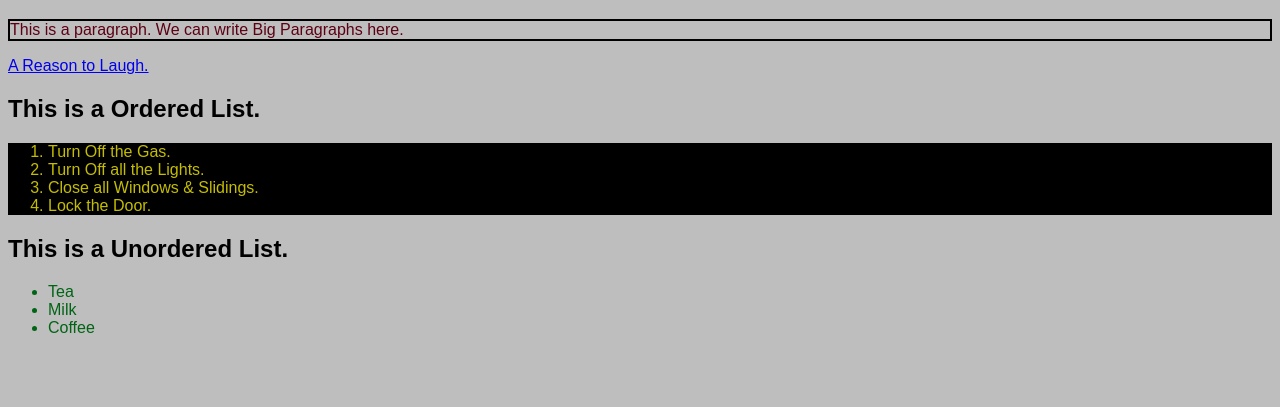
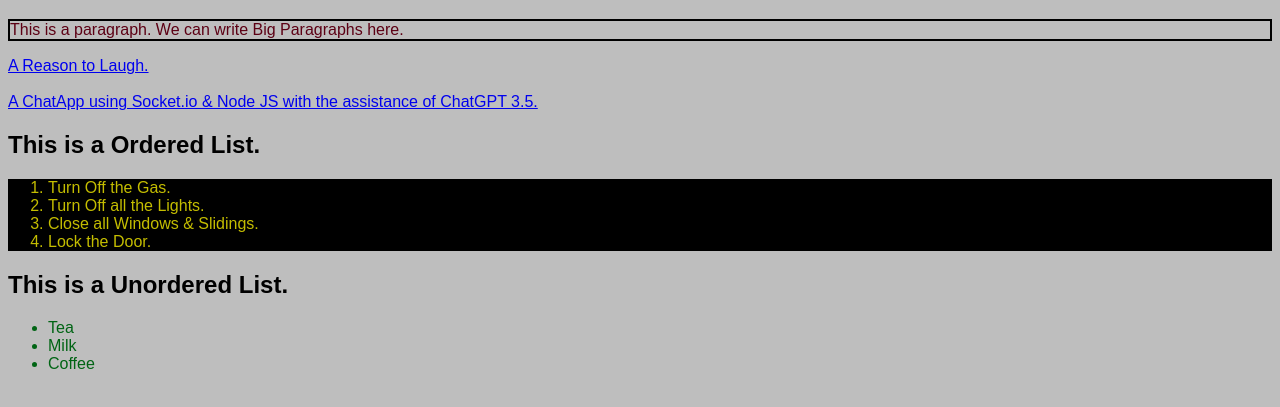
Before and after one commit to Shrey-X-25/100_X_Foundation, a plain HTML site: page Basic-HTML-CSS/L1.html in a window 1280 px wide. Shown: the part 87-494 px from the top of the page. Drawn offline with Linux system fonts and the light colour scheme.

Commit message:
ChatApp Link Added

```diff
--- a/Basic-HTML-CSS/L1.html
+++ b/Basic-HTML-CSS/L1.html
@@ -27,6 +27,9 @@
     <h1>Welcome to Shrey's Page !</h1>
     <p>This is a paragraph. We can write Big Paragraphs here.</p>
     <a href="https://www.youtube.com/watch?v=IG0GDSmSgoI">A Reason to Laugh.</a>
+    <br>
+    <br>
+    <a href="https://guftagoo-chatapp.onrender.com">A ChatApp using Socket.io & Node JS with the assistance of ChatGPT 3.5.</a>
     <h2>This is a Ordered List.</h2>
     <ol class="highlight">
         <li>Turn Off the Gas.</li>
```
